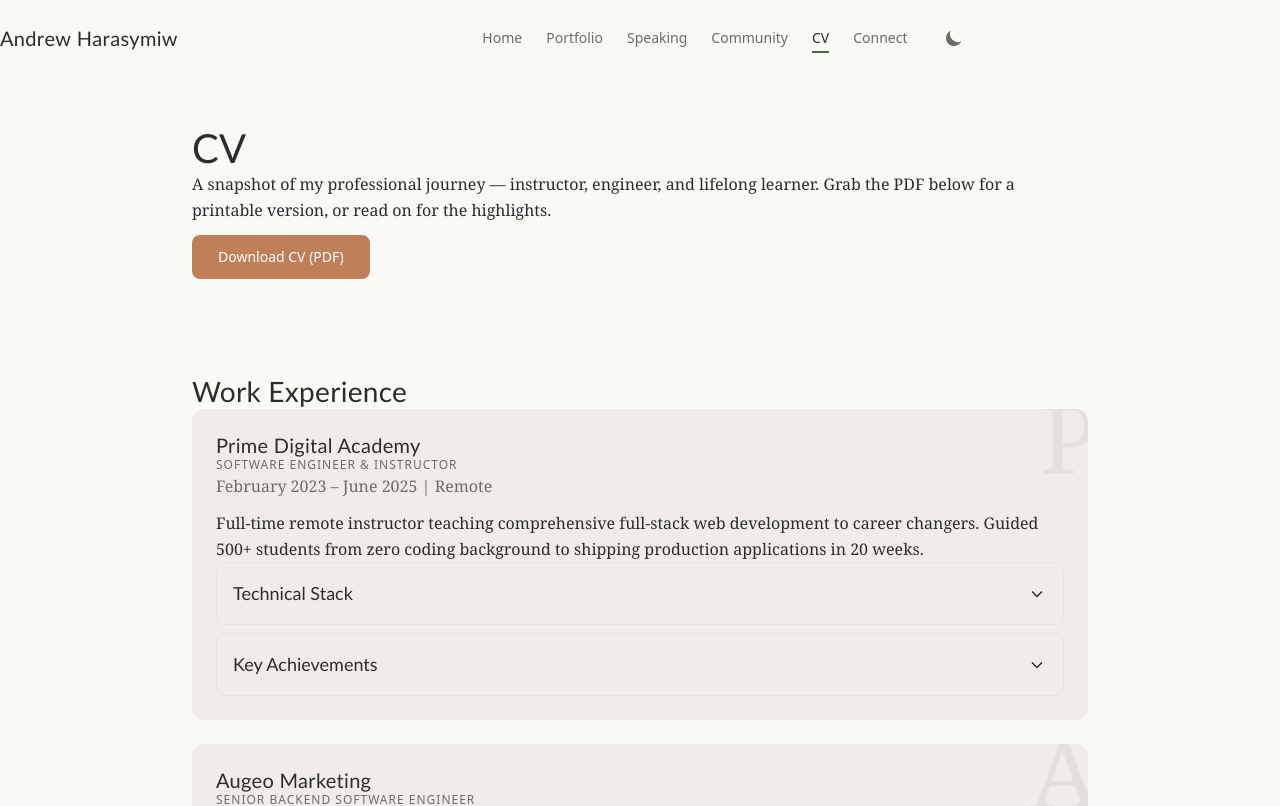
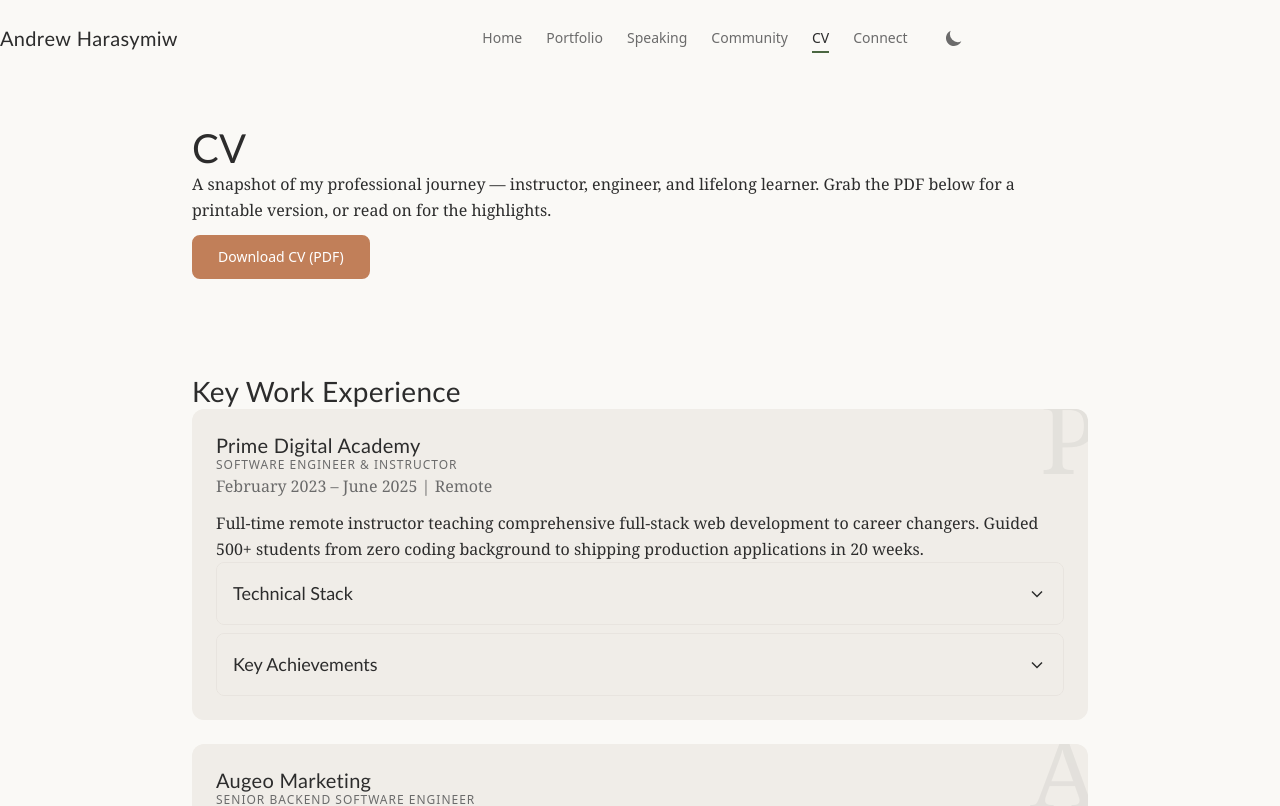
Before and after one commit to aharasymiw/aharasymiw.github.io, a React (Vite) app: page /cv in a window 1280 px wide. Shown: the top 806 px of the page. Built offline with nearby package versions, Linux system fonts and the light colour scheme.

Commit message:
change 'work experience' to 'Key Work Experience'.

```diff
--- a/src/pages/CVPage.tsx
+++ b/src/pages/CVPage.tsx
@@ -26,7 +26,7 @@ export function CVPage() {
       </Section>
 
       <Section>
-        <Heading level={2}>Work Experience</Heading>
+        <Heading level={2}>Key Work Experience</Heading>
         <div className={styles.timeline}>
           <RevealOnScroll>
             <Card
```
Also changed, not shown: 1 other file (tests, documents, lock files or other folders).
